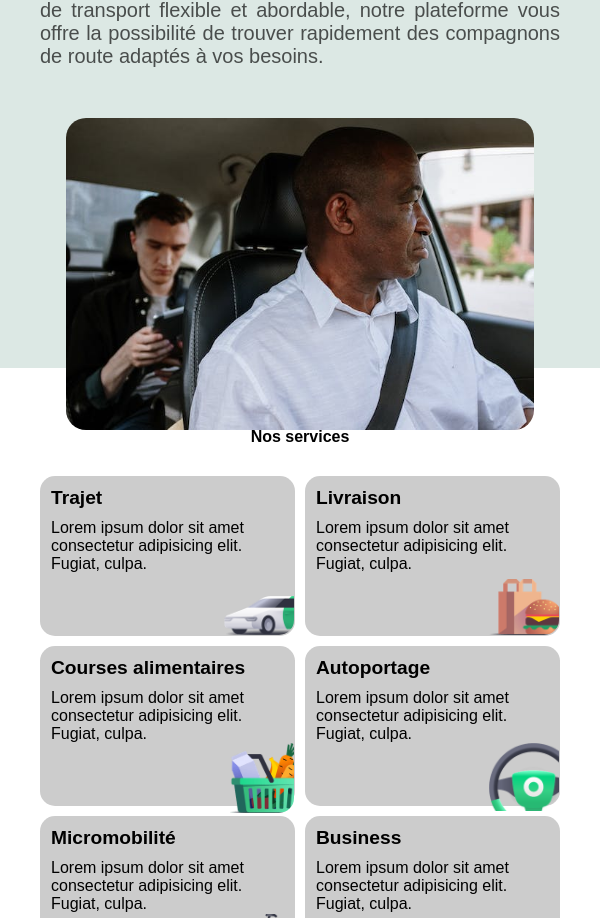
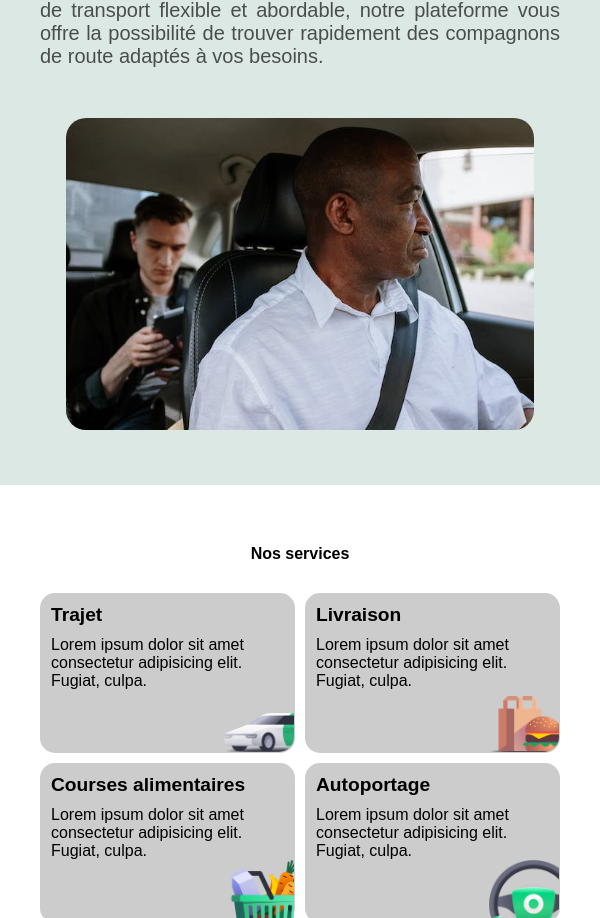
Before and after one commit to august-dev-pro/covoiturage-app, a React (Create React App) app: page / in a window 600 px wide. Shown: the part 865-1783 px from the top of the page. Built offline with nearby package versions, Linux system fonts and the light colour scheme.

Commit message:
responsive make

```diff
--- a/src/components/home/apropos/about.css
+++ b/src/components/home/apropos/about.css
@@ -36,10 +36,10 @@
 }
 .section-apropos .container-apropos .content-apropos .children-apropos-image {
   max-width: 90%;
-  max-height: 200px;
 }
 .section-apropos .container-apropos .content-apropos .children-apropos-image .image {
   border-radius: 20px;
+  max-height: 400px;
 }
 
 /* Responsive */
@@ -87,7 +87,6 @@
   }
   .section-apropos .container-apropos .content-apropos .children-apropos-image {
     max-width: 90%;
-    max-height: 200px;
   }
   .section-apropos .container-apropos .content-apropos .children-apropos-image .image {
     border-radius: 20px;
@@ -137,7 +136,6 @@
   }
   .section-apropos .container-apropos .content-apropos .children-apropos-image {
     max-width: 90%;
-    max-height: 200px;
   }
   .section-apropos .container-apropos .content-apropos .children-apropos-image .image {
     border-radius: 20px;
@@ -187,7 +185,6 @@
   }
   .section-apropos .container-apropos .content-apropos .children-apropos-image {
     max-width: 90%;
-    max-height: 200px;
   }
   .section-apropos .container-apropos .content-apropos .children-apropos-image .image {
     border-radius: 20px;
@@ -237,7 +234,6 @@
   }
   .section-apropos .container-apropos .content-apropos .children-apropos-image {
     max-width: 90%;
-    max-height: 200px;
   }
   .section-apropos .container-apropos .content-apropos .children-apropos-image .image {
     border-radius: 20px;
--- a/src/components/home/apropos/about.scss
+++ b/src/components/home/apropos/about.scss
@@ -42,10 +42,11 @@
 
             .children-apropos-image {
                 max-width: 90%;
-                max-height: 200px;
+
 
                 .image {
                     border-radius: 20px;
+                    max-height: 400px;
                 }
             }
         }
@@ -110,10 +111,11 @@
 
                 .children-apropos-image {
                     max-width: 90%;
-                    max-height: 200px;
+
 
                     .image {
                         border-radius: 20px;
+
                     }
                 }
             }
@@ -176,10 +178,11 @@
 
                 .children-apropos-image {
                     max-width: 90%;
-                    max-height: 200px;
+
 
                     .image {
                         border-radius: 20px;
+
                     }
                 }
             }
@@ -242,7 +245,7 @@
 
                 .children-apropos-image {
                     max-width: 90%;
-                    max-height: 200px;
+
 
                     .image {
                         border-radius: 20px;
@@ -308,7 +311,7 @@
 
                 .children-apropos-image {
                     max-width: 90%;
-                    max-height: 200px;
+
 
                     .image {
                         border-radius: 20px;
```
Also changed, not shown: 1 other file (tests, documents, lock files or other folders).
